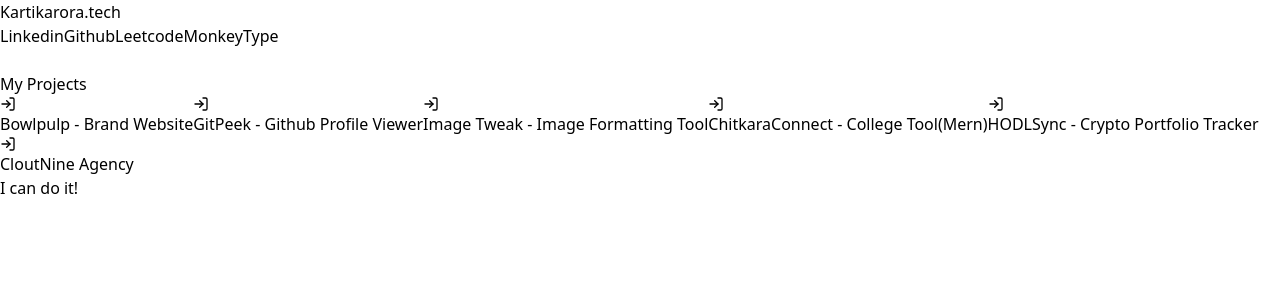
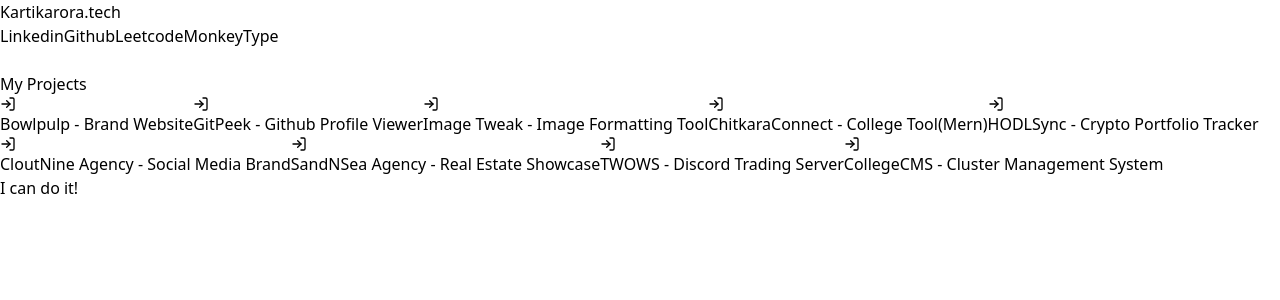
Before and after one commit to BowlPulp/Personal-Website, a React (Vite) app in the folder frontend/: page / in a window 1280 px wide. Shown: the top 300 px of the page. Built offline with nearby package versions, Linux system fonts and the light colour scheme; the HTML template or start-up script is replaced by a standard one.

Commit message:
Update link descriptions in LinkTree component

```diff
--- a/frontend/src/components/main/LinkTree.jsx
+++ b/frontend/src/components/main/LinkTree.jsx
@@ -7,7 +7,10 @@
     { name: 'Image Tweak - Image Formatting Tool', url: 'https://image-tweak.vercel.app/' },
     { name: 'ChitkaraConnect - College Tool(Mern)', url: 'https://chitkara-connect.vercel.app/' },
     { name: 'HODLSync - Crypto Portfolio Tracker', url: 'https://hodlsync.com/' },
-     { name: 'CloutNine Agency', url: 'https://cloutnine.in/' },
+    { name: 'CloutNine Agency - Social Media Brand', url: 'https://cloutnine.in/' },
+    { name: 'SandNSea Agency - Real Estate Showcase', url: 'https://sandnsearealty.vercel.app/' },
+    { name: 'TWOWS - Discord Trading Server', url: 'https://twowsofficial.vercel.app/' },
+    { name: 'CollegeCMS - Cluster Management System', url: 'https://github.com/BowlPulp/CollegeCMS' },
     // Add more links here
 ];
 
```
